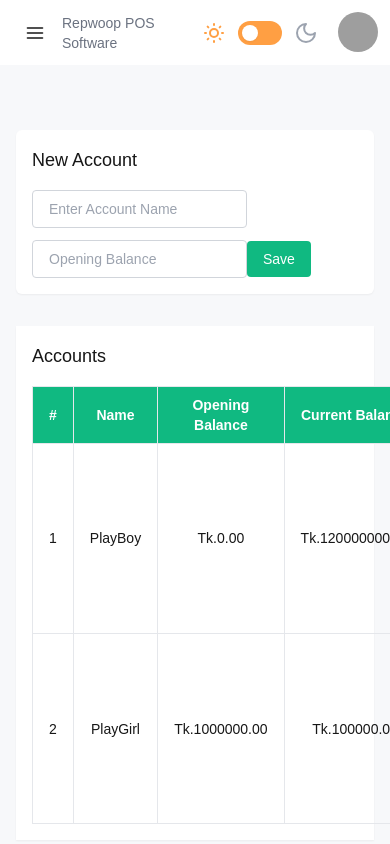
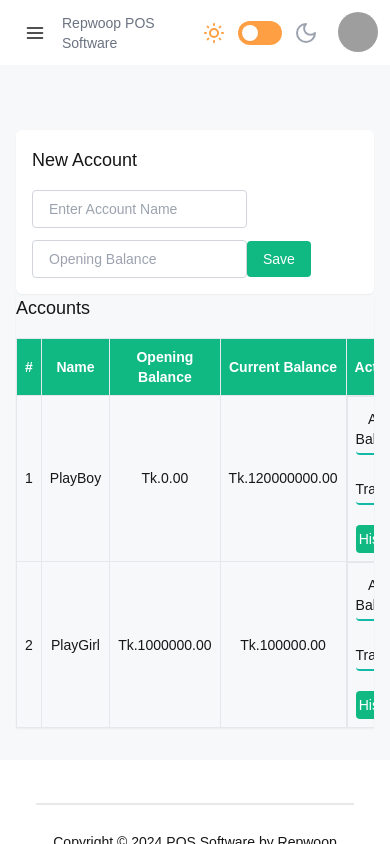
Before and after one commit to md-asif-iqbal/RepWoop-POS-system, a Next.js app: page /Bank_Accounts in a window 390 px wide. Built offline with nearby package versions, Linux system fonts and the light colour scheme; grey boxes are pictures that could not be loaded.

Commit message:
update the readme file

```diff
--- a/app/Bank_Accounts/page.jsx
+++ b/app/Bank_Accounts/page.jsx
@@ -82,41 +82,48 @@ export default function AccountPage() {
       </div>
 
       {/* Accounts Table */}
-      <div className="bg-white p-4 mt-8 shadow-sm  dark:bg-[#1a1a3d]">
-        <h2 className="text-lg  mb-4 dark:text-white">Accounts</h2>
-        <table className="min-w-full border-collapse ">
-          <thead className=''>
+      <div className="overflow-x-auto shadow-sm dark:bg-[#1a1a3d] w-full">
+  <h2 className="text-lg mb-4 dark:text-white">Accounts</h2>
+  <table className="min-w-full w-full border-collapse">
+    <thead>
       <tr className="bg-emerald-500 text-white">
-              <th className="py-2 px-4 border">#</th>
-              <th className="py-2 px-4 border">Name</th>
-              <th className="py-2 px-4 border">Opening Balance</th>
-              <th className="py-2 px-4 border">Current Balance</th>
-              <th className="py-2 px-4 border">Actions</th>
+        <th className="py-2 px-2 md:px-4 border">#</th>
+        <th className="py-2 px-2 md:px-4 border">Name</th>
+        <th className="py-2 px-2 md:px-4 border">Opening Balance</th>
+        <th className="py-2 px-2 md:px-4 border">Current Balance</th>
+        <th className="py-2 px-2 md:px-4 border">Actions</th>
       </tr>
     </thead>
     <tbody>
       {accounts.map((account) => (
         <tr key={account.id} className="text-center dark:text-white">
-                <td className="py-2 px-4 border">{account.id}</td>
-                <td className="py-2 px-4 border">{account.name}</td>
-                <td className="py-2 px-4 border">Tk.{account.openingBalance.toFixed(2)}</td>
-                <td className="py-2 px-4 border">Tk.{account.currentBalance.toFixed(2)}</td>
-                <td className="py-2 px-4 border grid grid-cols-1 md:grid-cols-2 gap-5 ">
+          <td className="py-2 px-2 md:px-4 border">{account.id}</td>
+          <td className="py-2 px-2 md:px-4 border">{account.name}</td>
+          <td className="py-2 px-2 md:px-4 border">Tk.{account.openingBalance.toFixed(2)}</td>
+          <td className="py-2 px-2 md:px-4 border">Tk.{account.currentBalance.toFixed(2)}</td>
+          <td className="py-2 px-2 md:px-4 border grid grid-cols-1 gap-5 md:grid-cols-3">
             <button
-                    className="border-b-2 border-teal-500 hover:bg-emerald-500 hover:text-white dark:text-white px-4 py-2 rounded mr-2"
-                    onClick={() => { setSelectedAccount(account); setShowAddBalanceModal(true); }}
+              className="border-b-2 border-teal-500 hover:bg-emerald-500 hover:text-white dark:text-white px-0 py-1 md:px-4 md:py-2 rounded"
+              onClick={() => {
+                setSelectedAccount(account);
+                setShowAddBalanceModal(true);
+              }}
             >
               Add Balance
             </button>
 
             <button
-                    className="border-b-2 border-teal-500 hover:bg-emerald-500 hover:text-white dark:text-white px-4 py-2 rounded mr-2"
-                    onClick={() => { setSelectedAccount(account); setShowTransferModal(true); }}
+              className="border-b-2 border-teal-500 hover:bg-emerald-500 hover:text-white dark:text-white px-0 py-1 md:px-4 md:py-2 rounded"
+              onClick={() => {
+                setSelectedAccount(account);
+                setShowTransferModal(true);
+              }}
             >
               Transfer
             </button>
+
             <button
-                    className="bg-emerald-500 text-white px-4 py-2 rounded mr-2 "
+              className="bg-emerald-500 text-white px-0 py-1 md:px-4 md:py-2 rounded"
               onClick={() => alert("History clicked")}
             >
               History
@@ -130,14 +137,11 @@ export default function AccountPage() {
 
         {/* Modal for Adding Balance */}
         {showAddBalanceModal && (
-        <div className="fixed inset-0 bg-gray-600 bg-opacity-50 flex justify-center items-center">
-          <div className="bg-white p-8  shadow-sm w-1/3">
+          <div className="fixed inset-0 bg-gray-600 bg-opacity-50 flex justify-center items-center z-50">
+            <div className="bg-white p-4 md:p-8 shadow-sm w-full max-w-xs md:max-w-md lg:max-w-lg mx-2">
               <div className="flex justify-between items-center mb-4">
-              <h2 className="text-md ">Add Balance to {selectedAccount?.name}</h2>
-              <button
-                className="text-gray-500 text-lg "
-                onClick={() => setShowAddBalanceModal(false)}
-              >
+                <h2 className="text-md md:text-lg">Add Balance to {selectedAccount?.name}</h2>
+                <button className="text-gray-500 text-lg" onClick={() => setShowAddBalanceModal(false)}>
                   &times;
                 </button>
               </div>
@@ -146,28 +150,26 @@ export default function AccountPage() {
                 <label className="block text-sm font-medium">Amount</label>
                 <input
                   type="number"
-                className="w-full border border-gray-300 rounded px-4 py-2"
+                  className="w-full border border-gray-300 rounded px-2 py-1 md:px-4 md:py-2"
                   value={balanceForm.amount}
                   onChange={(e) => setBalanceForm({ ...balanceForm, amount: e.target.value })}
                 />
               </div>
 
-            {/* Note Field */}
               <div className="mb-4">
                 <label className="block text-sm font-medium">Note</label>
                 <textarea
-                className="w-full border border-gray-300 rounded px-4 py-2"
+                  className="w-full border border-gray-300 rounded px-2 py-1 md:px-4 md:py-2"
                   rows="3"
                   value={balanceForm.note}
                   onChange={(e) => setBalanceForm({ ...balanceForm, note: e.target.value })}
                 ></textarea>
               </div>
 
-            {/* Owner Select Box */}
               <div className="mb-4">
                 <label className="block text-sm font-medium">Owner</label>
                 <select
-                className="w-full border border-gray-300 rounded px-4 py-2"
+                  className="w-full border border-gray-300 rounded px-2 py-1 md:px-4 md:py-2"
                   value={balanceForm.owner}
                   onChange={(e) => setBalanceForm({ ...balanceForm, owner: e.target.value })}
                 >
@@ -181,16 +183,10 @@ export default function AccountPage() {
               </div>
 
               <div className="flex justify-end space-x-4">
-              <button
-                className="bg-blue-500 text-white px-4 py-2 rounded"
-                onClick={handleAddBalance}
-              >
+                <button className="bg-blue-500 text-white px-4 py-2 rounded" onClick={handleAddBalance}>
                   Add Balance
                 </button>
-              <button
-                className="bg-gray-300 px-4 py-2 rounded"
-                onClick={() => setShowAddBalanceModal(false)}
-              >
+                <button className="bg-gray-300 px-4 py-2 rounded" onClick={() => setShowAddBalanceModal(false)}>
                   Close
                 </button>
               </div>
@@ -198,16 +194,13 @@ export default function AccountPage() {
           </div>
         )}
 
-      {/* Modal for Transferring Balance to other account */}
+        {/* Modal for Transferring Balance */}
         {showTransferModal && (
-        <div className="fixed inset-0 bg-gray-600 bg-opacity-50 flex justify-center items-center">
-          <div className="bg-white p-8  shadow-sm w-1/3">
+          <div className="fixed inset-0 bg-gray-600 bg-opacity-50 flex justify-center items-center z-50">
+            <div className="bg-white p-4 md:p-8 shadow-sm w-full max-w-xs md:max-w-md lg:max-w-lg mx-2">
               <div className="flex justify-between items-center mb-4">
-              <h2 className="text-md ">Transfer Balance to {selectedAccount?.name}</h2>
-              <button
-                className="text-gray-500 text-lg "
-                onClick={() => setShowTransferModal(false)}
-              >
+                <h2 className="text-md md:text-lg">Transfer Balance to {selectedAccount?.name}</h2>
+                <button className="text-gray-500 text-lg" onClick={() => setShowTransferModal(false)}>
                   &times;
                 </button>
               </div>
@@ -216,28 +209,26 @@ export default function AccountPage() {
                 <label className="block text-sm font-medium">Amount</label>
                 <input
                   type="number"
-                className="w-full border border-gray-300 rounded px-4 py-2"
+                  className="w-full border border-gray-300 rounded px-2 py-1 md:px-4 md:py-2"
                   value={balanceForm.amount}
                   onChange={(e) => setBalanceForm({ ...balanceForm, amount: e.target.value })}
                 />
               </div>
 
-            {/* Note Field */}
               <div className="mb-4">
                 <label className="block text-sm font-medium">Note</label>
                 <textarea
-                className="w-full border border-gray-300 rounded px-4 py-2"
+                  className="w-full border border-gray-300 rounded px-2 py-1 md:px-4 md:py-2"
                   rows="3"
                   value={balanceForm.note}
                   onChange={(e) => setBalanceForm({ ...balanceForm, note: e.target.value })}
                 ></textarea>
               </div>
 
-            {/* From Account Select Box */}
               <div className="mb-4">
                 <label className="block text-sm font-medium">From Account</label>
                 <select
-                className="w-full border border-gray-300 rounded px-4 py-2"
+                  className="w-full border border-gray-300 rounded px-2 py-1 md:px-4 md:py-2"
                   value={balanceForm.owner}
                   onChange={(e) => setBalanceForm({ ...balanceForm, owner: e.target.value })}
                 >
@@ -251,16 +242,10 @@ export default function AccountPage() {
               </div>
 
               <div className="flex justify-end space-x-4">
-              <button
-                className="bg-blue-500 text-white px-4 py-2 rounded"
-                onClick={handleTransferBalance}
-              >
+                <button className="bg-blue-500 text-white px-4 py-2 rounded" onClick={handleTransferBalance}>
                   Transfer
                 </button>
-              <button
-                className="bg-gray-300 px-4 py-2 rounded"
-                onClick={() => setShowTransferModal(false)}
-              >
+                <button className="bg-gray-300 px-4 py-2 rounded" onClick={() => setShowTransferModal(false)}>
                   Close
                 </button>
               </div>
--- a/app/Shared/Sidebar/Sidebar.jsx
+++ b/app/Shared/Sidebar/Sidebar.jsx
@@ -813,7 +813,7 @@ export default function Sidebar() {
                         </div>
 
                         {/* Backup */}
-                        <div className='flex items-center gap-3 hover:text-orange-500  text-gray-500 dark:text-white pb-10'>
+                        <div className='flex items-center gap-3 hover:text-orange-500  text-gray-500 dark:text-white pb-16 md:pb-10'>
                         <DatabaseBackup size={20} strokeWidth={1} />
                             <span className="uppercase text-sm text-gray-500 dark:text-white hover:text-orange-500">Backup</span>
                         </div>
```
Also changed, not shown: app/home/page.jsx (+21 -24 lines). Lines whose indentation alone changed are shown as unchanged.
